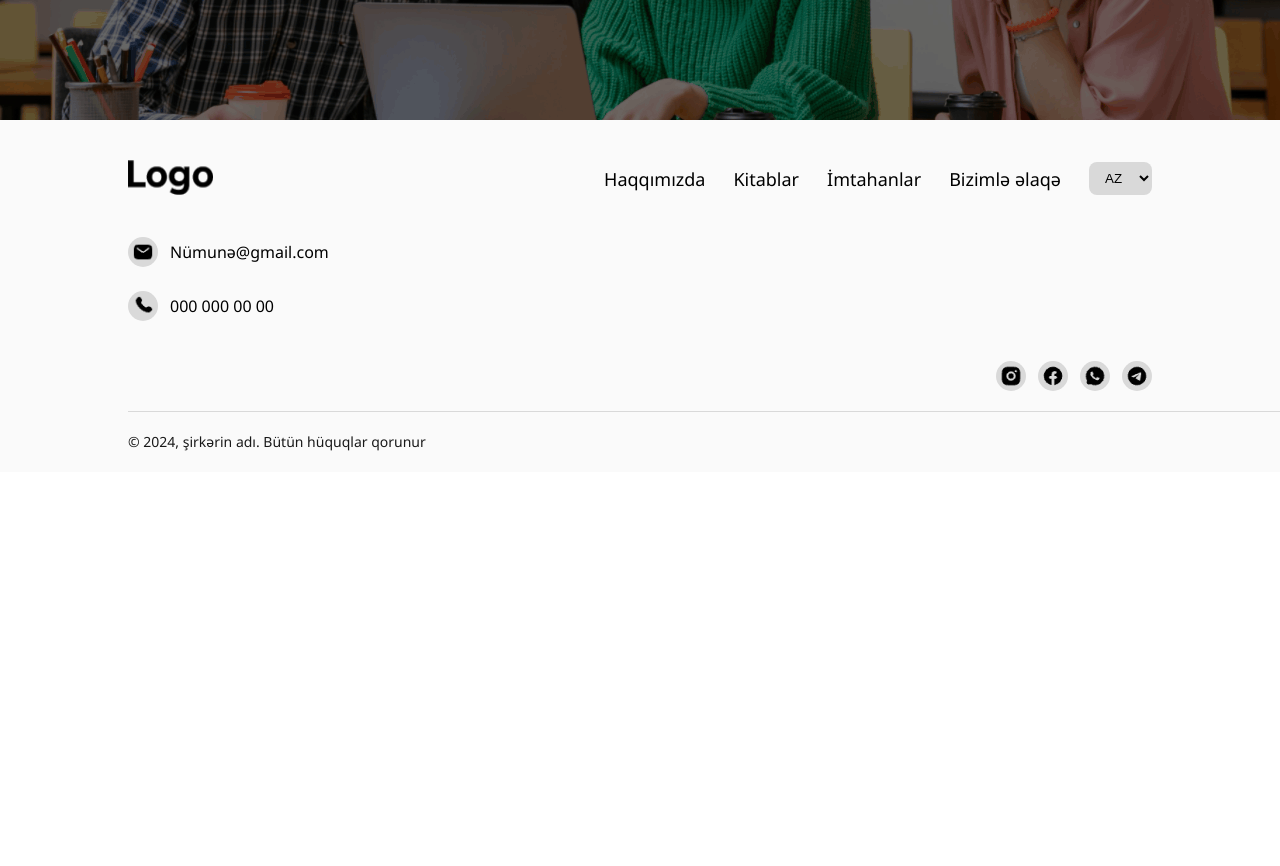
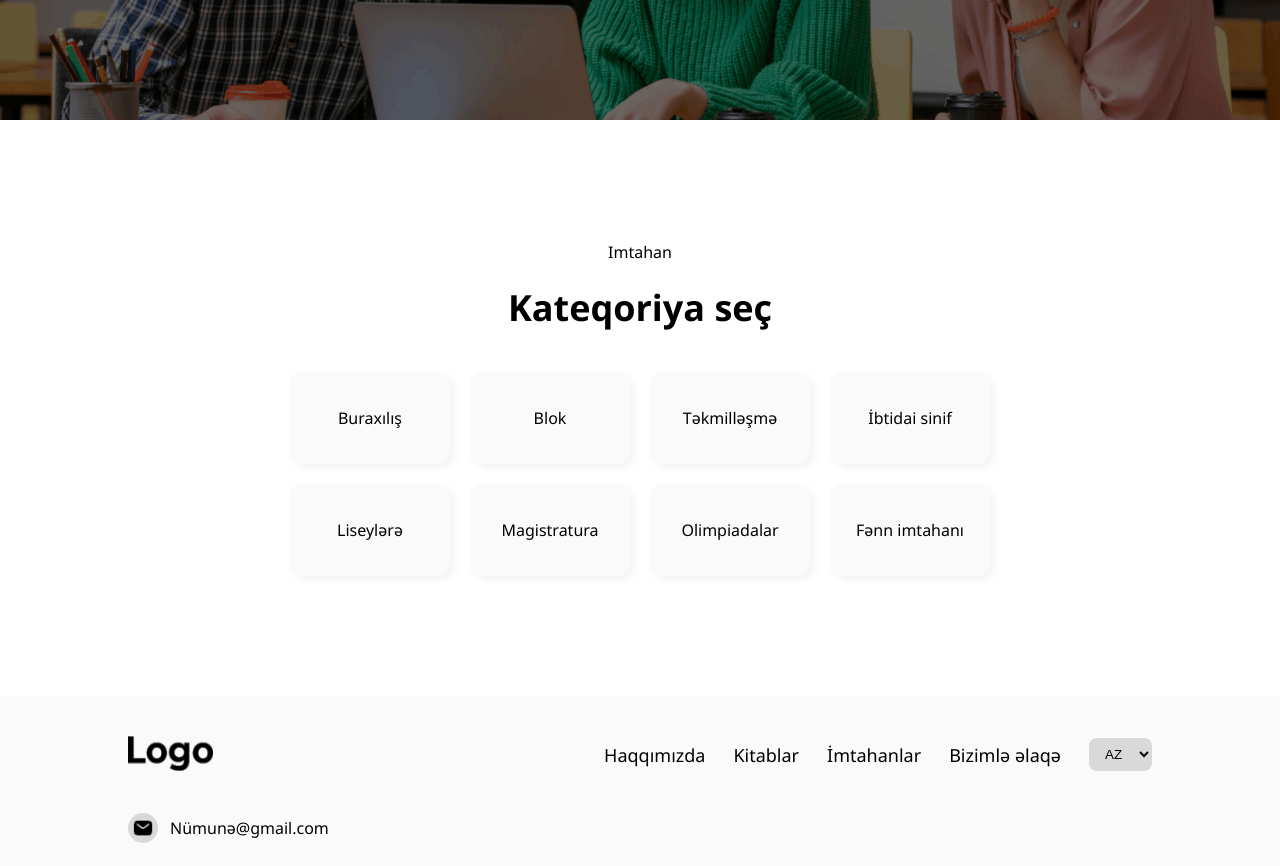
Before and after one commit to amirmammadov/exams, a Next.js app: page / in a window 1280 px wide. Shown: the part 560-1426 px from the top of the page. Before the commit the page ends 1032 px from the top, so only its background shows below. Built offline with nearby package versions, Linux system fonts and the light colour scheme.

Commit message:
home categories were completed

```diff
--- a/app/page.tsx
+++ b/app/page.tsx
@@ -1,9 +1,11 @@
 import HomeHero from "@/components/HomeHero";
+import HomeCategories from "@/components/HomeCategories";
 
 const Home = () => {
   return (
     <main className="home">
       <HomeHero />
+      <HomeCategories />
     </main>
   );
 };
--- /dev/null
+++ b/components/HomeCategories.tsx
@@ -0,0 +1,22 @@
+import "../sass/components/_homeCategories.scss";
+
+import SectionTitle from "./SectionTitle";
+
+import { examCategories } from "@/data/examCategories";
+
+const HomeCategories = () => {
+  return (
+    <section className="home__categories">
+      <SectionTitle title1="Imtahan" title2="Kateqoriya seç" />
+      <div className="home__categories__exams">
+        {examCategories.map((exam) => (
+          <div key={exam.id} className="home__categories__exams__item">
+            {exam.title}
+          </div>
+        ))}
+      </div>
+    </section>
+  );
+};
+
+export default HomeCategories;
--- /dev/null
+++ b/components/SectionTitle.tsx
@@ -0,0 +1,17 @@
+import "../sass/components/_sectionTitle.scss";
+
+interface Props {
+  title1: string;
+  title2: string;
+}
+
+const SectionTitle = ({ title1, title2 }: Props) => {
+  return (
+    <div className="section__title">
+      <div className="section__title__one">{title1}</div>
+      <div className="section__title__two">{title2}</div>
+    </div>
+  );
+};
+
+export default SectionTitle;
--- /dev/null
+++ b/data/examCategories.ts
@@ -0,0 +1,34 @@
+export const examCategories = [
+  {
+    id: 1,
+    title: "Buraxılış",
+  },
+  {
+    id: 2,
+    title: "Blok",
+  },
+  {
+    id: 3,
+    title: "Təkmilləşmə",
+  },
+  {
+    id: 4,
+    title: "İbtidai sinif",
+  },
+  {
+    id: 5,
+    title: "Liseylərə",
+  },
+  {
+    id: 6,
+    title: "Magistratura",
+  },
+  {
+    id: 7,
+    title: "Olimpiadalar",
+  },
+  {
+    id: 8,
+    title: "Fənn imtahanı",
+  },
+];
--- a/sass/_style.scss
+++ b/sass/_style.scss
@@ -29,5 +29,5 @@ body {
 }
 
 ::-webkit-scrollbar-thumb {
-  background: $gray;
+  background: $dark;
 }
--- /dev/null
+++ b/sass/components/_homeCategories.scss
@@ -0,0 +1,52 @@
+@import "../style";
+
+.home__categories {
+  padding: 120px 30%;
+  @include flexbox(
+    $direction: column,
+    $justify: center,
+    $items: center,
+    $gap: 40px
+  );
+
+  &__exams {
+    display: grid;
+    grid-template-columns: repeat(4, auto);
+    gap: 20px;
+    width: 100%;
+    justify-content: center;
+
+    &__item {
+      width: 160px;
+      border-radius: 12px;
+      box-shadow: $box-shadow;
+      background: $white-2;
+      padding: 38px 26px;
+      text-align: center;
+
+      &:hover {
+        cursor: pointer;
+      }
+    }
+  }
+}
+
+@media only screen and (max-width: 768px) {
+  .home__categories {
+    padding: 120px 20%;
+
+    &__exams {
+      grid-template-columns: repeat(3, auto);
+    }
+  }
+}
+
+@media only screen and (max-width: 576px) {
+  .home__categories {
+    padding: 120px 10%;
+
+    &__exams {
+      grid-template-columns: repeat(2, auto);
+    }
+  }
+}
--- /dev/null
+++ b/sass/components/_sectionTitle.scss
@@ -0,0 +1,26 @@
+@import "../style";
+
+.section__title {
+  @include flexbox(
+    $direction: column,
+    $justify: center,
+    $items: center,
+    $gap: 20px
+  );
+
+  &__one {
+    @extend %item2;
+    color: $dark;
+  }
+
+  &__two {
+    @extend %logo;
+    color: $dark;
+  }
+}
+
+@media only screen and (max-width: 576px) {
+  .section__title__two {
+    font-size: 32px;
+  }
+}
--- a/sass/utils/_colors.scss
+++ b/sass/utils/_colors.scss
@@ -1,4 +1,5 @@
 $dark: #000;
 $white: #fff;
+$white-2: rgb(250, 250, 250);
 $gray: #fafafa;
 $gray-2: #d9d9d9;
--- a/sass/utils/_variables.scss
+++ b/sass/utils/_variables.scss
@@ -0,0 +1 @@
+$box-shadow: 4px 4px 8px 0px rgba(0, 0, 0, 0.05);
```
Also changed, not shown: app/exam/[...examId]/page.tsx (added, +7 -0 lines).
